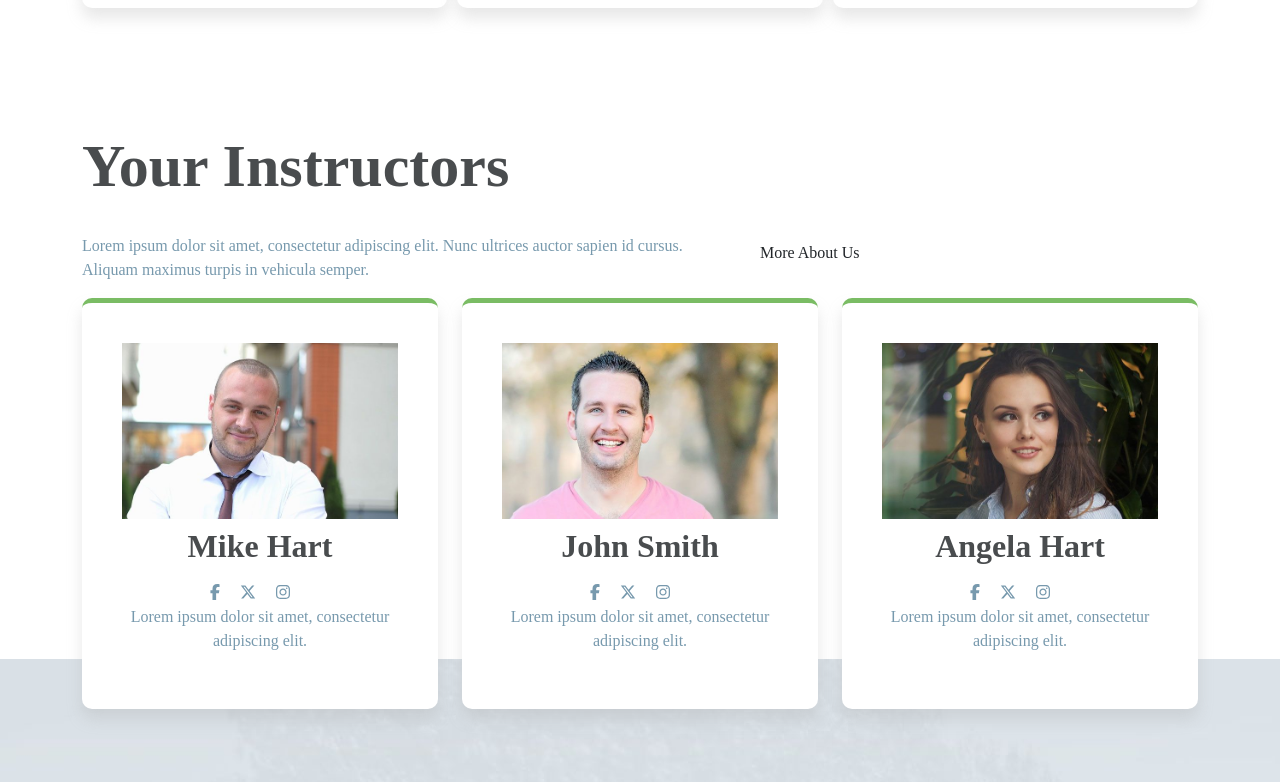
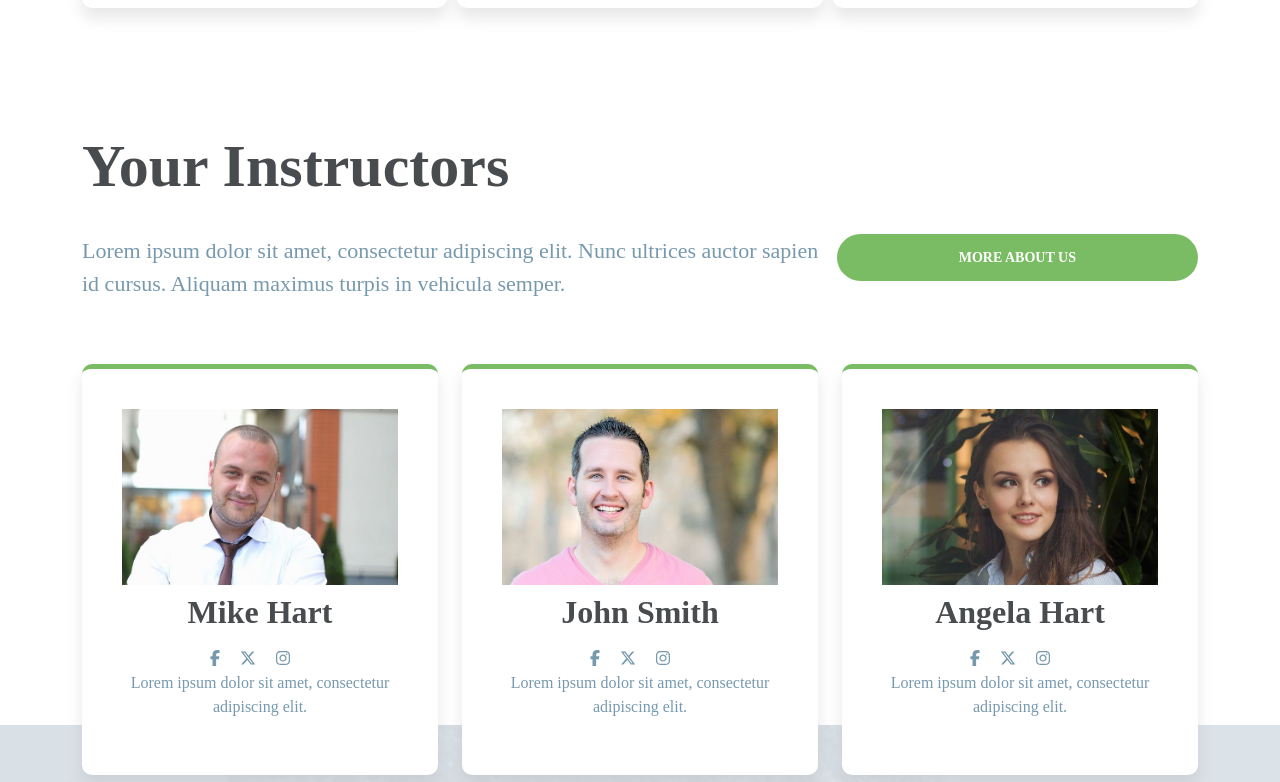
Before and after one commit to MiriamPecora/proj-html-vuejs, a Vue app: page / in a window 1280 px wide. Shown: the part 2578-3360 px from the top of the page. Built offline with nearby package versions, Linux system fonts and the light colour scheme; a small style sheet from the web is missing.

Commit message:
[UPD] your instructors section styled

```diff
--- a/src/pages/PageHome.vue
+++ b/src/pages/PageHome.vue
@@ -122,18 +122,18 @@ export default {
     <section id="instructors-section">
         <!-- ->AppCard component  -->
         <div class="container-lg">
-            <div class="row ">
+            <div class="row gx-3">
                 <div class="col-12">
                     <h1 class="py-4 team-10-text-dark">Your Instructors</h1>
                 </div>
-                <div class="col-7">
-                    <p>Lorem ipsum dolor sit amet, consectetur adipiscing elit. Nunc ultrices auctor sapien id cursus. Aliquam maximus turpis in vehicula semper.</p>
+                <div class="col-8">
+                    <p class="big-text">Lorem ipsum dolor sit amet, consectetur adipiscing elit. Nunc ultrices auctor sapien id cursus. Aliquam maximus turpis in vehicula semper.</p>
                 </div>
-                <div class="col-5">
-                    <button class="btn">More About Us</button>
+                <div class="col">
+                    <button class="team-10-button button-green w-100">MORE ABOUT US</button>
                 </div>
             </div>
-            <div class="row">
+            <div class="row mt-5">
                 <div class="col-4" v-for="(instructor, id) in store.instructors" :key="`instructor-${id}`">
                     <AppCard
                     :name="instructor.name"
@@ -215,6 +215,9 @@ export default {
         font-size: 21px;
     }
 
+    .big-text{
+        font-size: 22px;
+    }
 
     #jumbotron-section{
         background-image: url("../assets/img/home/homepage-hero-background.jpg");
@@ -235,9 +238,6 @@ export default {
             padding-top: 80px;
         }
 
-        p.big-text{
-            font-size: 22px;
-        }
 
         .team-10-card{
             width: 100%;
```
